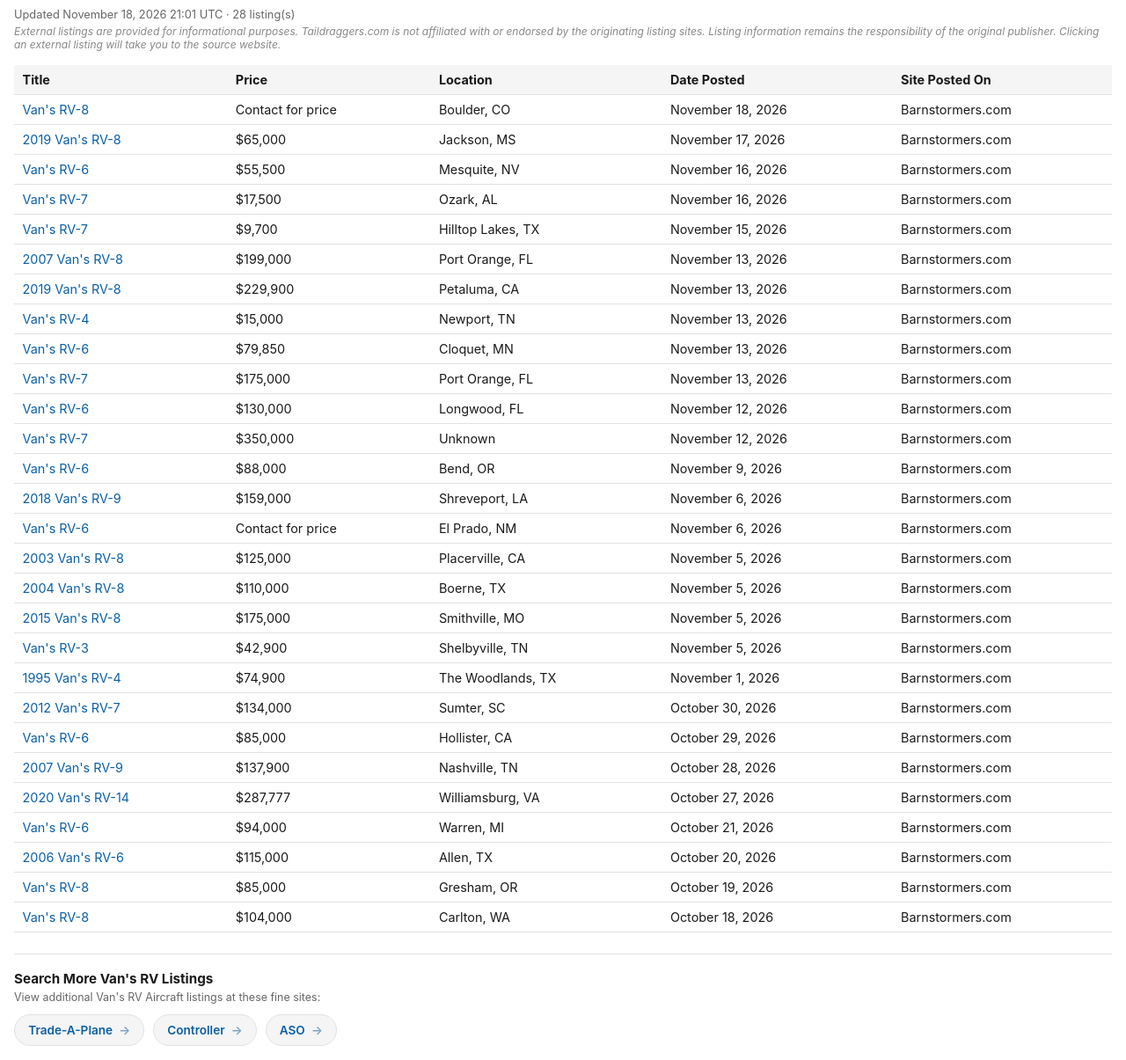
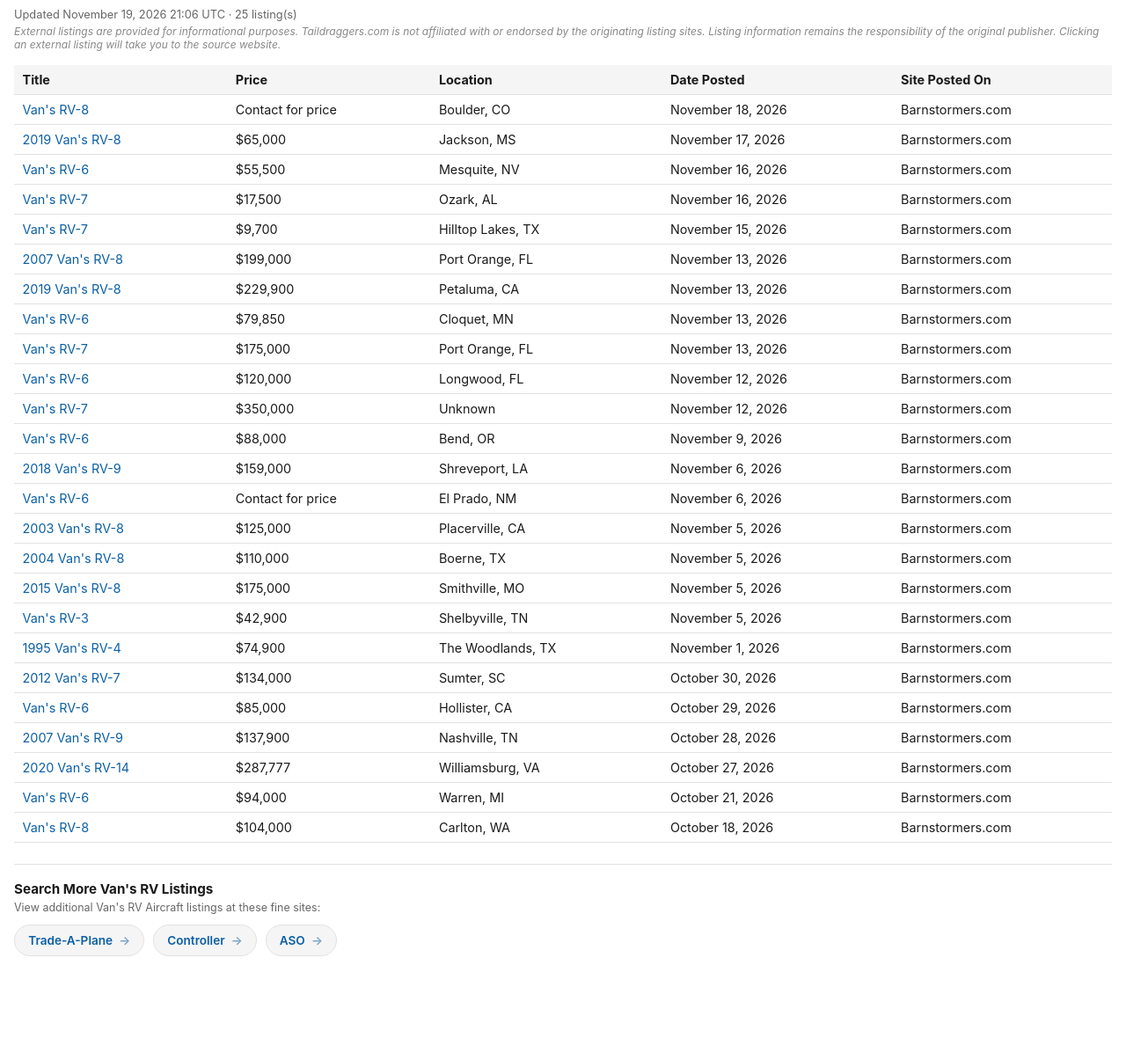
Before and after one commit to taildraggers/vans, a plain HTML site: page docs/index.html in a window 1280 px wide. Shown: the part 43-1248 px from the top of the page at 88% size. After the commit the page ends 1146 px from the top, so only its background shows below. Drawn offline with Linux system fonts and the light colour scheme.

Commit message:
Update Van's RV listings (2026-11-19)

```diff
--- a/docs/index.html
+++ b/docs/index.html
@@ -76,7 +76,7 @@
 </head>
 <body>
   <h1>Other Van&#x27;s RV Ads on the Web</h1>
-  <div class="updated">Updated November 18, 2026 21:01 UTC &middot; 28 listing(s)</div>
+  <div class="updated">Updated November 19, 2026 21:06 UTC &middot; 25 listing(s)</div>
   <div class="disclaimer">External listings are provided for informational purposes. Taildraggers.com is not affiliated with or endorsed by the originating listing sites. Listing information remains the responsibility of the original publisher. Clicking an external listing will take you to the source website.</div>
   <table>
     <thead>
@@ -90,10 +90,9 @@
         <tr><td><a href="https://www.barnstormers.com/classified-2063995-RV-7-WingEmpennage.html" target="_blank" rel="noopener noreferrer">Van&#x27;s RV-7</a></td><td>$9,700</td><td>Hilltop Lakes, TX</td><td>November 15, 2026</td><td>Barnstormers.com</td></tr>
         <tr><td><a href="https://www.barnstormers.com/classified-2041666-2007-RV8-N26RK.html" target="_blank" rel="noopener noreferrer">2007 Van&#x27;s RV-8</a></td><td>$199,000</td><td>Port Orange, FL</td><td>November 13, 2026</td><td>Barnstormers.com</td></tr>
         <tr><td><a href="https://www.barnstormers.com/classified-2083602-2019-RV-8.html" target="_blank" rel="noopener noreferrer">2019 Van&#x27;s RV-8</a></td><td>$229,900</td><td>Petaluma, CA</td><td>November 13, 2026</td><td>Barnstormers.com</td></tr>
-        <tr><td><a href="https://www.barnstormers.com/classified-2083494-RV-4-Project.html" target="_blank" rel="noopener noreferrer">Van&#x27;s RV-4</a></td><td>$15,000</td><td>Newport, TN</td><td>November 13, 2026</td><td>Barnstormers.com</td></tr>
         <tr><td><a href="https://www.barnstormers.com/classified-2075490-Vans-RV-6.html" target="_blank" rel="noopener noreferrer">Van&#x27;s RV-6</a></td><td>$79,850</td><td>Cloquet, MN</td><td>November 13, 2026</td><td>Barnstormers.com</td></tr>
         <tr><td><a href="https://www.barnstormers.com/classified-2083610-Unfinished-RV7.html" target="_blank" rel="noopener noreferrer">Van&#x27;s RV-7</a></td><td>$175,000</td><td>Port Orange, FL</td><td>November 13, 2026</td><td>Barnstormers.com</td></tr>
-        <tr><td><a href="https://www.barnstormers.com/classified-2083326-Vans-RV6.html" target="_blank" rel="noopener noreferrer">Van&#x27;s RV-6</a></td><td>$130,000</td><td>Longwood, FL</td><td>November 12, 2026</td><td>Barnstormers.com</td></tr>
+        <tr><td><a href="https://www.barnstormers.com/classified-2083326-Vans-RV6.html" target="_blank" rel="noopener noreferrer">Van&#x27;s RV-6</a></td><td>$120,000</td><td>Longwood, FL</td><td>November 12, 2026</td><td>Barnstormers.com</td></tr>
         <tr><td><a href="https://www.barnstormers.com/classified-2078471-VANS-RV-7-BRAND-NEW-Aerobatic.html" target="_blank" rel="noopener noreferrer">Van&#x27;s RV-7</a></td><td>$350,000</td><td>Unknown</td><td>November 12, 2026</td><td>Barnstormers.com</td></tr>
         <tr><td><a href="https://www.barnstormers.com/classified-2074948-Vans-RV-6.html" target="_blank" rel="noopener noreferrer">Van&#x27;s RV-6</a></td><td>$88,000</td><td>Bend, OR</td><td>November 9, 2026</td><td>Barnstormers.com</td></tr>
         <tr><td><a href="https://www.barnstormers.com/classified-2058442-2018-Vans-RV9-300-Hrs-Total.html" target="_blank" rel="noopener noreferrer">2018 Van&#x27;s RV-9</a></td><td>$159,000</td><td>Shreveport, LA</td><td>November 6, 2026</td><td>Barnstormers.com</td></tr>
@@ -108,8 +107,6 @@
         <tr><td><a href="https://www.barnstormers.com/classified-2080633-2007-VANS-RV9-N39YB.html" target="_blank" rel="noopener noreferrer">2007 Van&#x27;s RV-9</a></td><td>$137,900</td><td>Nashville, TN</td><td>October 28, 2026</td><td>Barnstormers.com</td></tr>
         <tr><td><a href="https://www.barnstormers.com/classified-2076086-RV14---2020-Thunderbolt-210-HP.html" target="_blank" rel="noopener noreferrer">2020 Van&#x27;s RV-14</a></td><td>$287,777</td><td>Williamsburg, VA</td><td>October 27, 2026</td><td>Barnstormers.com</td></tr>
         <tr><td><a href="https://www.barnstormers.com/classified-2067011-RV6.html" target="_blank" rel="noopener noreferrer">Van&#x27;s RV-6</a></td><td>$94,000</td><td>Warren, MI</td><td>October 21, 2026</td><td>Barnstormers.com</td></tr>
-        <tr><td><a href="https://www.barnstormers.com/classified-2079207-2006-RV-6.html" target="_blank" rel="noopener noreferrer">2006 Van&#x27;s RV-6</a></td><td>$115,000</td><td>Allen, TX</td><td>October 20, 2026</td><td>Barnstormers.com</td></tr>
-        <tr><td><a href="https://www.barnstormers.com/classified-2079083-Vans-RV-8-Project.html" target="_blank" rel="noopener noreferrer">Van&#x27;s RV-8</a></td><td>$85,000</td><td>Gresham, OR</td><td>October 19, 2026</td><td>Barnstormers.com</td></tr>
         <tr><td><a href="https://www.barnstormers.com/classified-2050711-Rv-8-project-sale-make-offer!.html" target="_blank" rel="noopener noreferrer">Van&#x27;s RV-8</a></td><td>$104,000</td><td>Carlton, WA</td><td>October 18, 2026</td><td>Barnstormers.com</td></tr>
     </tbody>
   </table>
```
